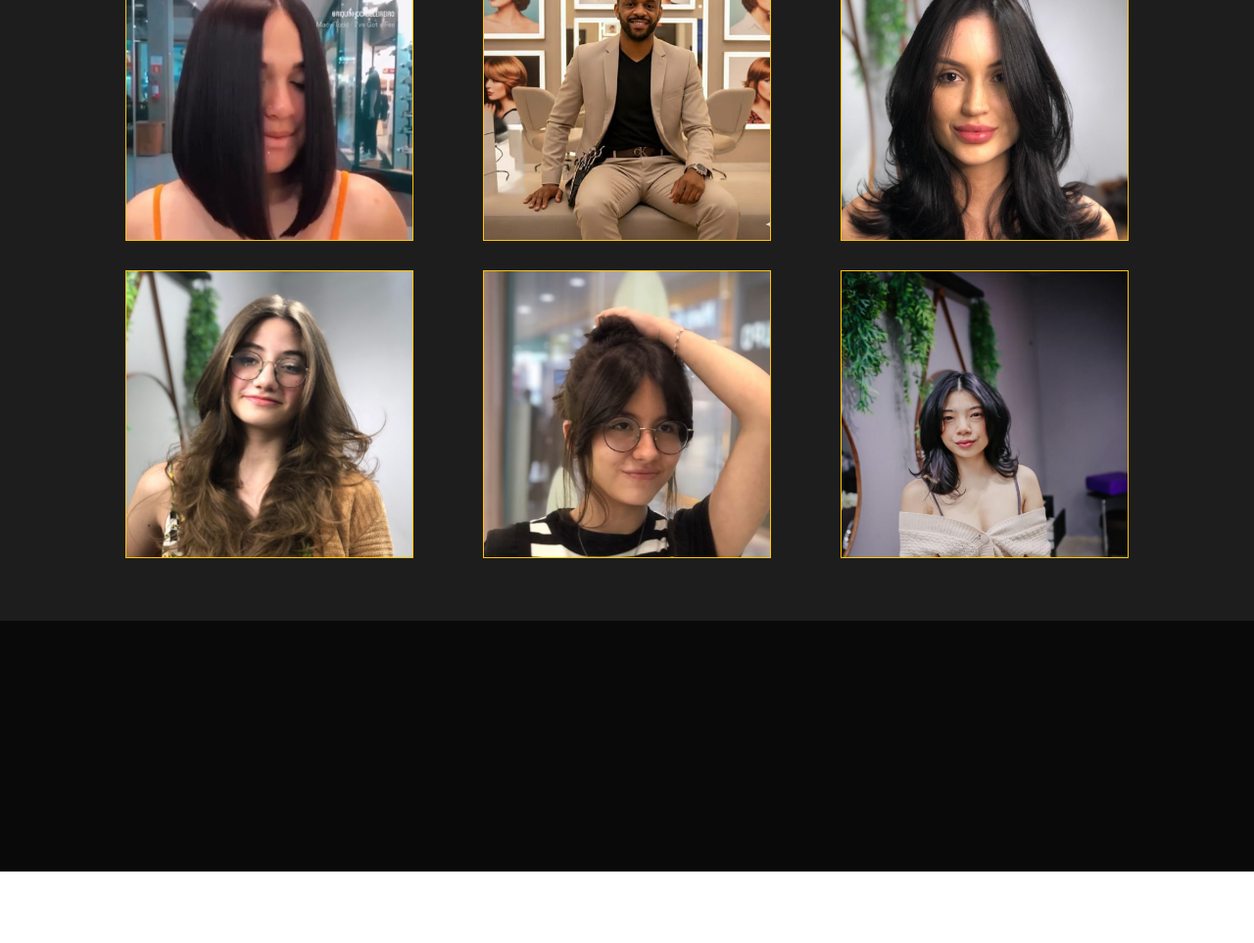
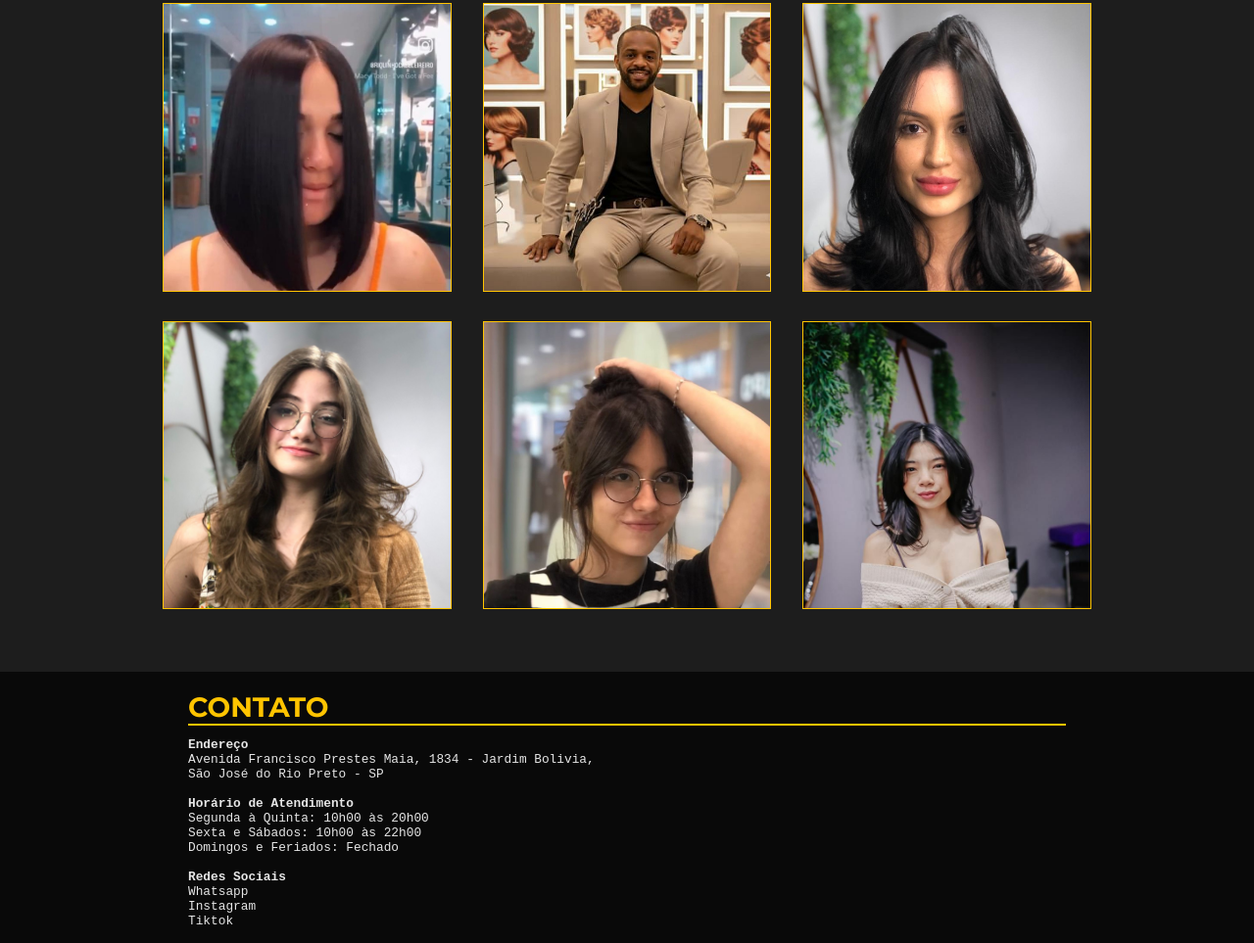
Before and after one commit to caua-strabelli/projeto-fascino, a plain HTML site: page index.html in a window 1280 px wide. Shown: the part 1781-2744 px from the top of the page at 98% size. Before the commit the page ends 2671 px from the top, so only its background shows below. Drawn offline with Linux system fonts and the light colour scheme.

Commit message:
Atualizacao 05.11 2

```diff
--- a/index.html
+++ b/index.html
@@ -23,6 +23,10 @@
 
     <main>
         <section class="um" id="sobre-mim">
+            <div class="nav">
+                <h3>SOBRE O SALÃO E A EQUIPE</h3>
+                <hr>
+            </div>
             <div class="um-container">
                 <div class="um-quadrado"></div>
                 <div class="um-txt">
@@ -39,6 +43,10 @@
         </section>
 
         <section class="dois" id="galeria">
+            <div class="nav">
+                <h3>GALERIA</h3>
+                <hr>
+            </div>
             <div class="dois-container">
                 <div class="dois-quadrado-1"></div>
                 <div class="dois-quadrado-2"></div>
@@ -51,12 +59,32 @@
                 <div class="dois-quadrado-9"></div>
             </div>
         </section>
-
-
-        <div class="tres"></div>
+        <div class="tres" id="contato">
+            <div class="nav">
+                <h3>CONTATO</h3>
+                <hr>
+            </div>
+            <div class="tres-">
+            <pre>
+<b>Endereço</b>
+Avenida Francisco Prestes Maia, 1834 - Jardim Bolivia,
+São José do Rio Preto - SP
+            </pre>
+            <pre>
+<b>Horário de Atendimento</b>
+Segunda à Quinta: 10h00 às 20h00
+Sexta e Sábados: 10h00 às 22h00
+Domingos e Feriados: Fechado
+            </pre>
+            <pre>
+<b>Redes Sociais</b>
+Whatsapp
+Instagram
+Tiktok
+            </pre>
+            </div>
+        </div>
     </main>
     <footer> </footer>
 </body>
 </html>
-
-<!-- PARTE SUPERIOR, APLICAR O MESMO PADDING QUE O TEXTO EMBAIXO-->
--- a/style.css
+++ b/style.css
@@ -98,11 +98,25 @@ header{
     background-color: #090909;
 }
 
+.nav{
+    padding-top: 1.5vw;
+    padding-left: 15vw;
+    padding-right: 15vw;
+    font-size: 1.5rem;
+    color: #ffc400;
+}
+
+hr{
+    height: 1.5px;
+    border: 0;
+    background-color: #ffc400;
+}
+
 .um-container{
     display: flex;
     flex-direction: row;
     justify-content: center;
-    padding-top: 3vw;
+    padding-top: 2vw;
     padding-right: 7vw;
     padding-left: 15vw;
     padding-bottom: 1vw;
@@ -180,10 +194,10 @@ p {
     flex-wrap: wrap;
     gap: 30px;
     justify-content: space-between;
-    padding-top: 5vw;
+    padding-top: 1.5vw;
     padding-bottom: 5vw;
-    padding-right: 10vw;
-    padding-left: 10vw;
+    padding-right: 13vw;
+    padding-left: 13vw;
 }
 
 .dois-quadrado-1{
@@ -296,7 +310,17 @@ p {
 
 .tres{
     width: 100vw;
-    height: 20vw;
+    height: auto;
 
     background-color: #090909;
 }
+
+pre{
+    padding-right: 15vw;
+    padding-left: 15vw;
+    font-size: 1vw;
+}
+
+.tres-{
+    padding-top: 1vw;
+}
```
Also changed, not shown: .imagem/logo.png (added).
